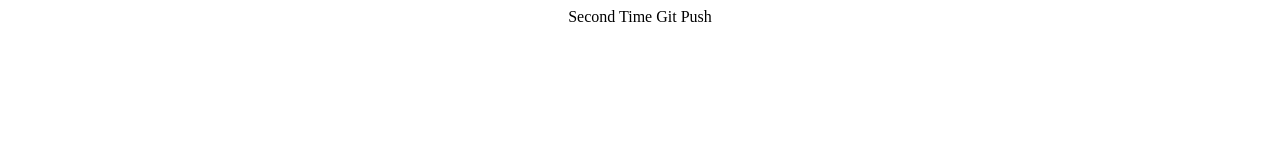
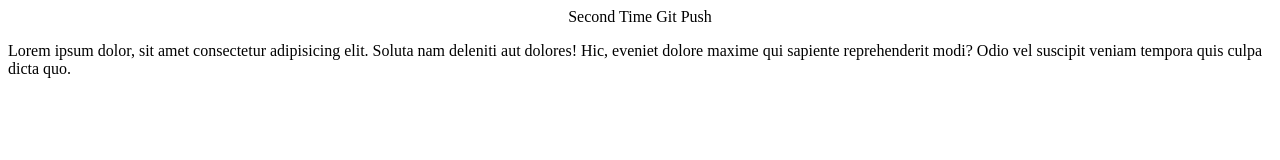
Before and after one commit to nahidparvej-developer/second-git-push, a plain HTML site: page index.html in a window 1280 px wide. Drawn offline with Linux system fonts and the light colour scheme.

Commit message:
paragraph added

```diff
--- a/index.html
+++ b/index.html
@@ -8,5 +8,6 @@
 </head>
 <body>
     <Center>Second Time Git Push </Center>
+    <p>Lorem ipsum dolor, sit amet consectetur adipisicing elit. Soluta nam deleniti aut dolores! Hic, eveniet dolore maxime qui sapiente reprehenderit modi? Odio vel suscipit veniam tempora quis culpa dicta quo.</p>
 </body>
 </html>
```
